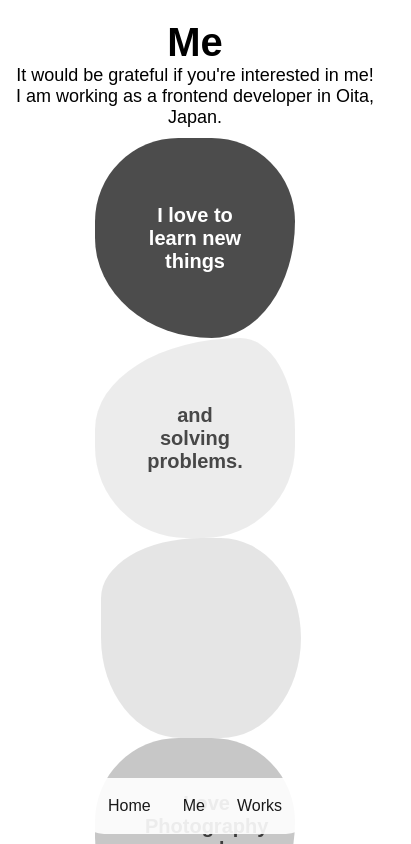
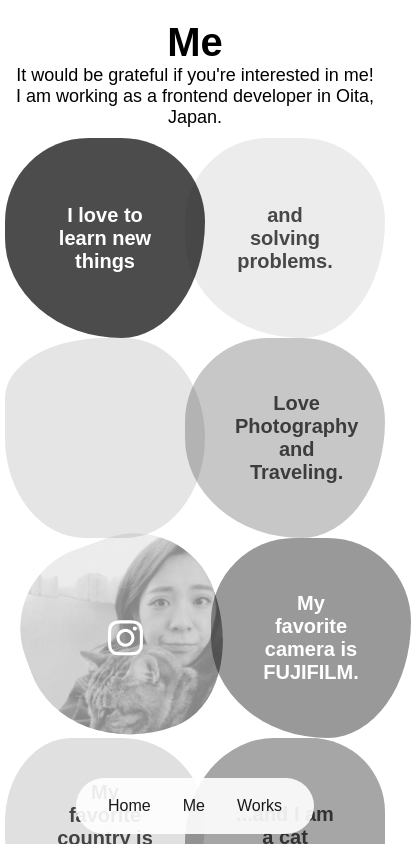
Before and after one commit to arisa277/react_portfolio, a React (Create React App) app: page /Me in a window 390 px wide. Shown: the top 844 px of the page, 411 px wide, since content can reach past the window. Built offline with nearby package versions, Linux system fonts and the light colour scheme.

Commit message:
flex => grid

```diff
--- a/src/Pages/Me-module.css
+++ b/src/Pages/Me-module.css
@@ -23,9 +23,11 @@
 }
 
 .about_circles {
-  display: flex;
+  display: grid;
   justify-content: center;
   align-content: center;
+  grid-template-columns: 180px 180px 180px;
+  grid-template-rows: auto;
 }
 
 .about_circle-1,
@@ -51,10 +53,22 @@
   cursor: pointer;
 }
 
+.about_circle-1:hover,
+.about_circle-2:hover,
+.about_circle-3:hover,
+.about_circle-4:hover,
+.about_circle-6:hover,
+.about_circle-7:hover,
+.about_circle-8:hover {
+  transform: scale(1.1);
+}
+
 .about_circle-1 {
   background: rgba(0, 0, 0, 0.7);
   border-radius: 50% 50% 50% 70%/50% 50% 70% 60%;
   color: rgba(255, 255, 255, 1);
+  grid-column: 1 /2;
+  grid-row: 1 / 2;
   animation: 2s ease 0s 1 normal none running animation;
 }
 .about_circle-1:hover {
@@ -63,7 +77,9 @@
 }
 .about_circle-2 {
   background: rgb(0, 0, 0, 0.075);
-  border-radius: 80% 30% 50% 50%/50%;
+  border-radius: 50% 50% 50% 70%/50% 50% 70% 60%;
+  grid-column: 2 /3;
+  grid-row: 1 / 2;
   animation: 2s ease 0s 1 normal none running animation;
 }
 .about_circle-2:hover {
@@ -73,8 +89,9 @@
 }
 .about_circle-3 {
   background: rgb(0, 0, 0, 0.10);
-  margin-left: 0.1em;
   border-radius: 50% 40% 40% 40%/30% 50% 50% 50%;
+  grid-column: 3 /4;
+  grid-row: 1 / 2;
   animation: 2s ease 0s 1 normal none running animation;
 }
 .about_circle-3:hover {
@@ -85,6 +102,8 @@
 .about_circle-4 {
   background: rgba(0, 0, 0, 0.22);
   border-radius: 50% 50% 50% 70%/50% 50% 70% 60%;
+  grid-column: 1 /2;
+  grid-row: 2 / 3;
   animation: 2s ease 0s 1 normal none running animation;
 }
 .about_circle-4:hover {
@@ -101,6 +120,8 @@
   transform: rotate(-20deg);
   margin: 0 10px;
   justify-content: center;
+  grid-column: 2 /3;
+  grid-row: 2 / 3;
 }
 
 .about_circle-5:hover {
@@ -115,6 +136,9 @@
   background: rgba(0, 0, 0, 0.4);
   border-radius: 50% 50% 50% 70%/50% 50% 70% 60%;
   color: rgba(255, 255, 255, 1);
+  grid-column: 3 /4;
+  grid-row: 2 / 3;
+  margin: 0 0.8em;
   animation: 2s ease 0s 1 normal none running animation;
 }
 .about_circle-6:hover {
@@ -122,6 +146,12 @@
   background-size: cover;
   background-position: center;
 }
+
+.wrapper {
+  display: flex;
+  justify-content: center;
+}
+
 .about_circle-7 {
   background: rgba(0, 0, 0, 0.12);
   border-radius: 40% 50% 50% 70%/50% 50% 70% 60%;
@@ -163,7 +193,25 @@
 
 @media (max-width: 786px) {
   .about_circles {
-    flex-direction: column;
-    align-items: center;
+    width: 100%;
+    margin: 0 auto;
+    grid-template-columns: 180px 180px;
   }
+  .about_circle-3 {
+   grid-column: 1 /2;
+   grid-row: 2 /3;
+  }
+  .about_circle-4 {
+    grid-column: 2 /3;
+    grid-row: 2 / 3;
+  }
+  .about_circle-5 {
+    grid-column: 1 /2;
+    grid-row: 3 / 4;
+  }
+  .about_circle-6 {
+    grid-column: 2 /3;
+    grid-row: 3 / 4;
+  }
+
 }
--- a/src/Pages/Me.js
+++ b/src/Pages/Me.js
@@ -15,8 +15,6 @@ const Me = () => {
         <div className="about_circle-1">I love to learn new things</div>
         <div className="about_circle-2">and solving problems.</div>
         <div className="about_circle-3"></div>
-      </div>
-      <div className="about_circles">
         <div className="about_circle-4">Love Photography and Traveling.</div>
         <div className="about_circle-5">
           <a
@@ -34,7 +32,7 @@ const Me = () => {
         </div>
         <div className="about_circle-6"> My favorite camera is FUJIFILM.</div>
       </div>
-      <div className="about_circles">
+      <div className="wrapper">
         <div className="about_circle-7">
           My favorite country is New Zealand.
         </div>
```
